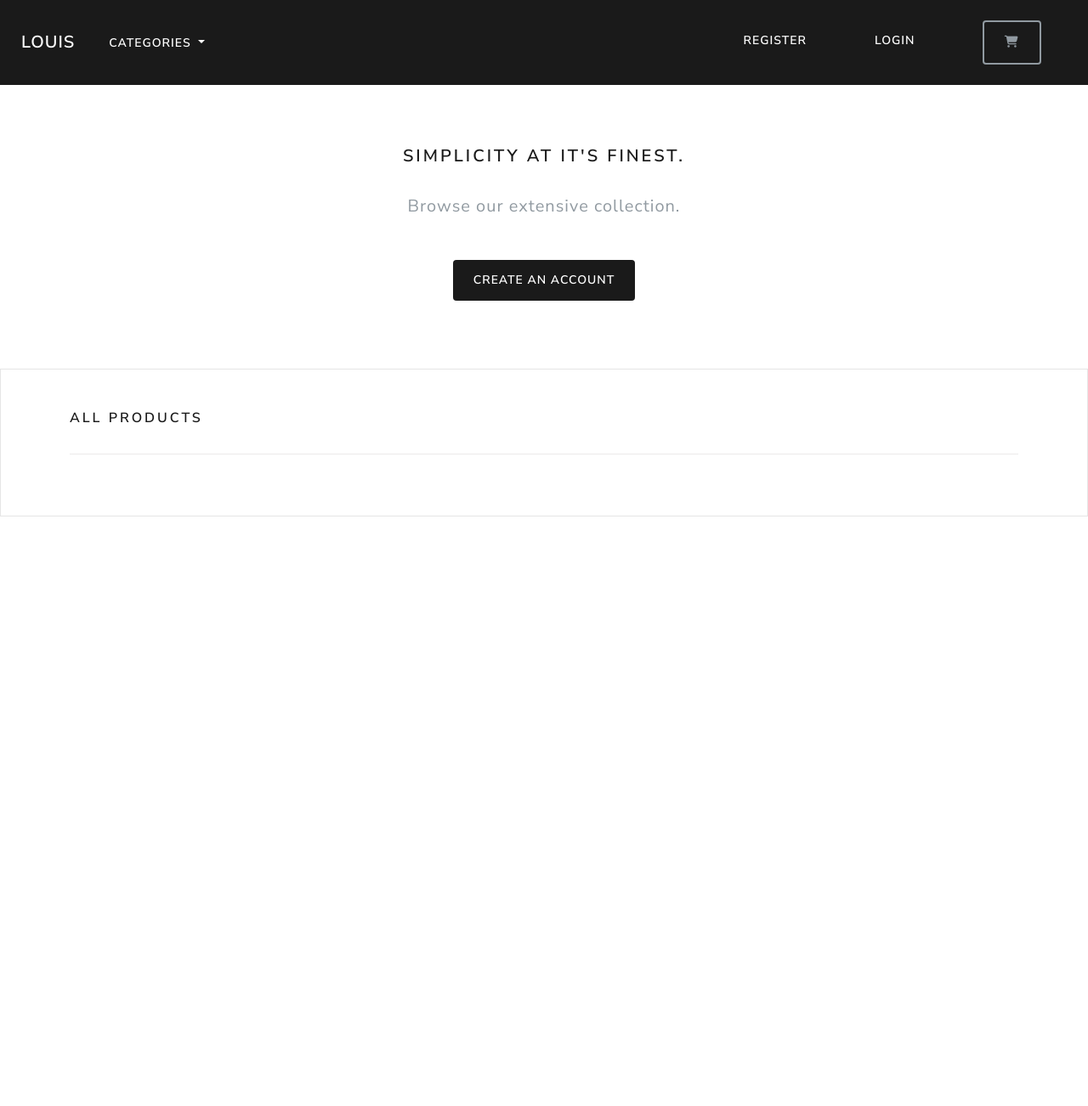
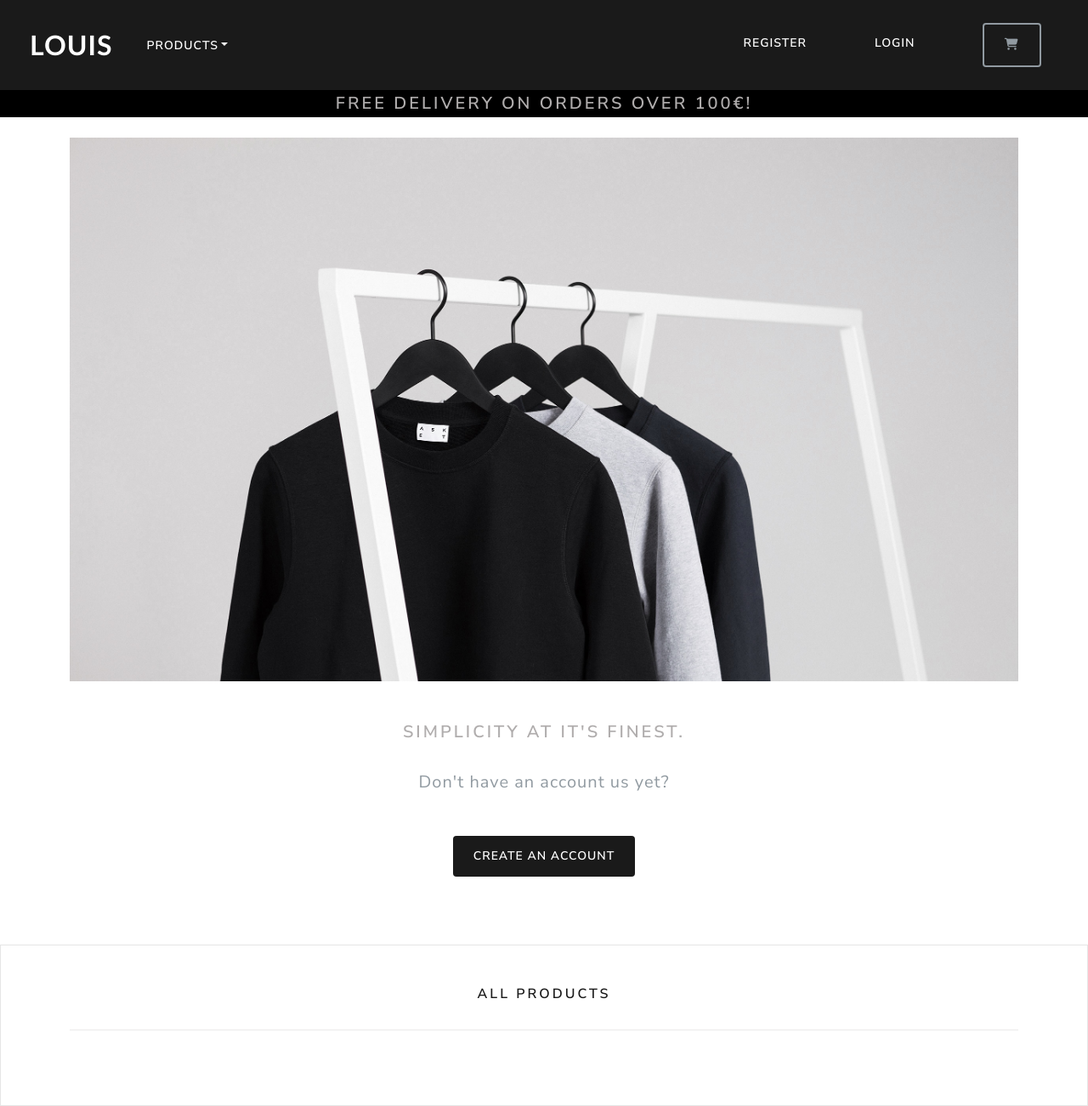
Before and after one commit to JoseParra28/Louis., a Django app: template store/templates/store/store.html in a window 1280 px wide. Shown: the whole page at 85% size. Before the commit the page ends 608 px from the top, so only its background shows below. Run offline with Django 4.2, Linux system fonts and the light colour scheme; the template is opened without the code that fills it, so the values that code supplies are empty; some libraries are stand-ins or nearby versions.

Commit message:
style store template

```diff
--- a/account/views.py
+++ b/account/views.py
@@ -6,6 +6,8 @@ from django.template.loader import render_to_string
 from django.contrib.auth.models import User
 from django.utils.encoding import force_bytes, force_text
 from django.utils.http import urlsafe_base64_decode, urlsafe_base64_encode
+
+from django.contrib import messages
 
 
 
@@ -50,7 +52,7 @@ def email_verification(request, uidb64, token):
 
 # Verification sent
 def email_verification_sent(request):
-    return render(request, 'account/registration/email-verification-sent.html')
+    return render(request, 'account/email-verification-sent.html')
 
 # Verification successful
 def email_verification_success(request):
--- a/louis/settings.py
+++ b/louis/settings.py
@@ -143,5 +143,5 @@ EMAIL_HOST = 'smtp.gmail.com'
 EMAIL_PORT = '587'
 EMAIL_USE_TLS = 'True'
 
-EMAIL_HOST_USER = '' # - Enter your GMAIL address # The host email that sends password reset emails
-EMAIL_HOST_PASSWORD = '' # - Enter your app password
+EMAIL_HOST_USER = 'louismensboutique@gmail.com'
+EMAIL_HOST_PASSWORD = 'uexcdkqmlysmdcgx'
--- a/store/static/css/base.css
+++ b/store/static/css/base.css
@@ -6,16 +6,47 @@ html {
     height: 100%;
 }
 body {
-    /* background-image: url(/media/hero-img-cb.jpeg); */
+
     background-repeat: no-repeat;
     background-size: cover;
     height: calc(100vh - 164px);
     color: var(--font-color);
     font-weight: 100;
 }
-h3, h5 {
+h3, h4, h5 {
     color: var(--font-color);
 }
+#delivery-banner {
+  position: relative;
+
+}
+.navbar-brand {
+    font-size: 2rem;
+    font-family:'Gill Sans', 'Gill Sans MT', Calibri, 'Trebuchet MS', sans-serif;
+}
+.img-div{
+    background-image: url(/media/ASKET-SWEATERS.jpg);
+    background-size: cover;
+    height: 80vh;
+    display: flex;
+}
+.all-prod {
+    display: flex;
+    justify-content: center;
+}
+.products {
+    display: flex;
+    justify-content:space-evenly;
+}
+.products a{
+    margin: 1%;
+    display: flex;
+    justify-content: center;
+    text-decoration: none;
+    font-size: 1rem;
+}
+
+
 /* -------------------------form styling */
 .form-layout {
     width: 50%;
@@ -25,5 +56,4 @@ h3, h5 {
 .submit-btn{
    background-color: black;
 
-
 }
--- a/store/templates/store/base.html
+++ b/store/templates/store/base.html
@@ -41,116 +41,54 @@
         {% endblock %}
         <title>Louis {% block extra_tittle %} {% endblock %}</title>
       </head>
+     <header>
 
     <nav class="navbar navbar-expand-lg bg-primary justify-content-center">
-
-
-        <a class="navbar-brand main-heading text-white" href="{% url 'store' %}">
-
-        &nbsp; &nbsp; Louis
-
-        </a>
-
-
-        <button
-        class="navbar-toggler"
-        type="button"
-        data-toggle="collapse"
-        data-target="#navbarNavDropdown"
-        aria-controls="navbarNavDropdown"
-        aria-expanded="false"
-        aria-label="Toggle navigation">
-
+    <a class="navbar-brand main-heading text-white" href="{% url 'store' %}">&nbsp; &nbsp; Louis</a>
+    <button class="navbar-toggler" type="button" data-toggle="collapse" data-target="#navbarNavDropdown" aria-controls="navbarNavDropdown" aria-expanded="false" aria-label="Toggle navigation">
     <span class="navbar-toggler-icon"></span>
-
     </button>
-
-
         <div class="collapse navbar-collapse" id="navbarCollapse">
-
             <ul class="navbar-nav me-auto mb-2 mb-md-0">
-
                 <li class="nav-item dropdown">
-
                     <a class="nav-link dropdown-toggle text-white" href="#" id="navbarDropdown" role="button"
-                    data-bs-toggle="dropdown" aria-expanded="false">
-
-                        Categories
-
-                    </a>
-
+                    data-bs-toggle="dropdown" aria-expanded="false">Products</a>
                     <ul class="dropdown-menu" aria-labelledby="navbarDropdown">
-
                         <li>
-
                             <a class="dropdown-item" href="{% url 'store' %}"> all </a>
-
-
-
                         </li>
-
                         {% for category in all_categories %}
-
                         <a class="dropdown-item" href="{{ category.get_absolute_url }}"> {{ category.name | capfirst }} </a>
-
                         {% endfor %}
-
                     </ul>
-
                 </li>
-
             </ul>
-
         </div>
 
-
         <div class="collapse navbar-collapse text-center" id="navbarNavDropdown">
-
             <ul class="navbar-nav ms-auto">
-
-
                 <li class="nav-item">
-
                     <a class="btn btn-alert navbar-btn text-white" type="button"  href="{% url 'register' %}"> Register </a>
-
                 </li>
-
-
                 <li class="nav-item">
-
                     <a class="btn btn-alert navbar-btn text-white" type="button"  href="/"> Login </a>
-
                 </li>
-
-
                 &nbsp; &nbsp; &nbsp;
-
-
                 <li class="nav-item">
-
                     <a type="button" role="button" href="{% url 'cart-summary' %}" class="btn btn-outline-secondary">
-
-
-
                         <i class="fa fa-shopping-cart" aria-hidden="true"> </i>
-
-
                     </a>
-
                 </li>
-
                 &nbsp; &nbsp; &nbsp;
-
-
             </ul>
-
-
         </div>
-
-
     </nav>
-
-
+    <div id="delivery-banner" class="row text-center">
+        <div class="col bg-black text-white">
+            <h4 class="logo-font my-1">Free delivery on orders over 100€!</h4>
+        </div>
+    </div>
+</header>
     <body>
 
 
--- a/store/templates/store/store.html
+++ b/store/templates/store/store.html
@@ -9,55 +9,36 @@
     <!-- Introduction section -->
 
     <section class="py-4 text-center container">
-
+      <div class="img-div">
+        <div class="img-1"></div>
+        <div class="img-2"></div>
+      </div>
         <div class="row py-lg-5">
-
             <div class="col-lg-6 col-md-8 mx-auto">
-
-
                 <h4> Simplicity at it's finest. </h4>
-
-
                 <br>
-
-
-                <p class="lead text-muted">
-
-                Browse our extensive collection.
-
-                </p>
-
-
+                <p class="lead text-muted"> Don't have an account us yet?</p>
                 <br>
-
                 <a href="{% url 'register' %}" class="btn btn-primary my-2"> Create an account </a>
-
-
             </div>
-
         </div>
-
-
-    </section>
+   </section>
   <!-- All products section -->
 
   <div class="album py-5 bg-light">
-
     <div class="container">
-
-      <div class="pb-3 h5"> All products </div>
-
-
+      <div class="pb-3 h5 all-prod"> All products </div>
       <hr>
-
       <br>
-
-
+      <div class="products">
+      <ul >
+        {% for category in all_categories %}
+        <a  href="{{ category.get_absolute_url }}"> {{ category.name | capfirst }} </a>
+        {% endfor %}
+    </ul>
+  </div>
       <div class="row row-cols-1 row-cols-sm-2 row-cols-md-5 g-3">
-
         {% for product in all_products %}
-
-
         <div class="col">
           <div class="card shadow-sm">
             <img class="img-fluid" alt="Responsive image" src="{{ product.image.url }}">
@@ -73,11 +54,8 @@
               </div>
             </div>
           </div>
-
         </div>
-
         {% endfor %}
-
       </div>
     </div>
   </div>
```
Also changed, not shown: account/templates/account/email.verification.sent.html (renamed from account/templates/account/registration/email.verification.sent.html), media/ASKET-SWEATERS.jpg (added), store/templates/store/products.html (added). Lines whose indentation alone changed are shown as unchanged.
